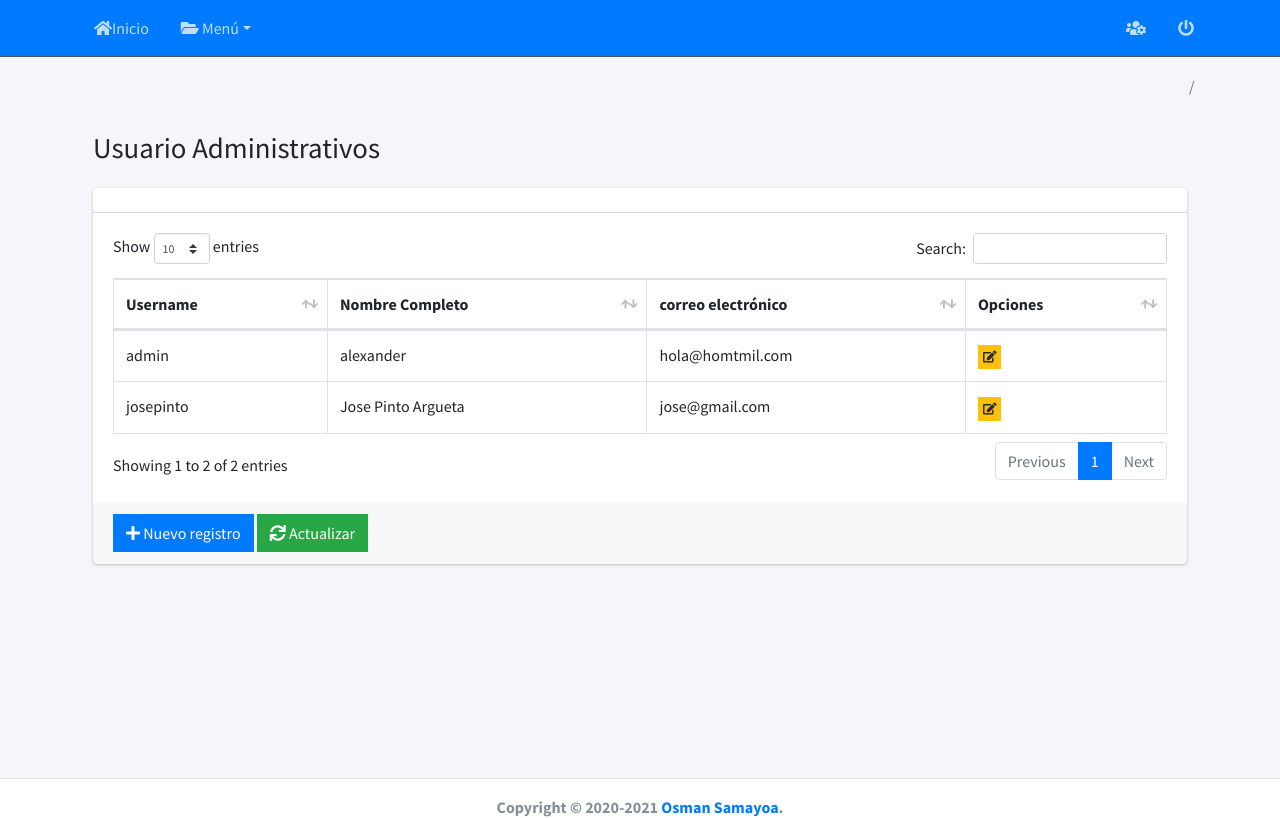
After one commit to comunidad-prueba05/appcliente-calidad, a Django app: page /usuario/list-usuario/ in a window 1280 px wide. The commit adds this page. Shown: the top 818 px of the page. Run offline with Django 3.2, Linux system fonts and the light colour scheme; data comes from the database, SQL or seed files in the repository; both versions use the stored data as it was after the commit; some libraries are stand-ins or nearby versions.

Commit message:
usuario creado

```diff
--- a/config/urls.py
+++ b/config/urls.py
@@ -23,6 +23,7 @@ urlpatterns = [
     path('',include(('homepage.urls', 'homepage'), namespace='homepage') ),
     path('bases/',include(('bases.urls', 'bases'), namespace='bases') ),
     path('ordenes/',include(('ordenes.urls', 'ordenes'), namespace='ordenes') ),
+    path('usuario/',include(('usuario.urls', 'usuario'), namespace='usuario') ),
     path('admin/', admin.site.urls),
 
 ]
--- a/ordenes/views.py
+++ b/ordenes/views.py
@@ -63,7 +63,6 @@ class OrdenServicio(ListView):
 
     def get_queryset(self):
         tiket = self.model.objects.latest('date_creation')
-        # print(tiket)
         return  tiket
 
 
@@ -72,7 +71,6 @@ class OrdenServicio(ListView):
         context ['title'] = 'Atencion al Cliente'
         context['list_url'] = reverse_lazy('ordenes:lista_ordenes_servicios')
         context['new_url'] = reverse_lazy('ordenes:new_ordenes_servicios')
-        print(context)
         return context
 
 class ServicioNew(CreateView):
--- a/templates/base/header.html
+++ b/templates/base/header.html
@@ -15,7 +15,7 @@
         <div class="collapse navbar-collapse order-3" id="navbarCollapse">
             <ul class="navbar-nav">
                 <li class="nav-item">
-                    <a href="#" class="nav-link"><i class="fas fa-home"></i> Home</a>
+                    <a href="{% url 'bases:home' %}" class="nav-link"><i class="fas fa-home"></i>Inicio</a>
                 </li>
                 <li class="nav-item dropdown">
                     <a id="dropdownSubMenu1" href="#" data-toggle="dropdown" aria-haspopup="true" aria-expanded="false"
@@ -33,6 +33,8 @@
                             Formulario del servicio</a></li>
                         <li><a href="{% url 'ordenes:lista_cliente' %}" class="dropdown-item"><i
                                 class="fas fa-user-friends"></i> Listado de Clientes</a></li>
+                        <li><a href="{% url 'usuario:list_usuario' %}" class="dropdown-item"><i
+                                class="fas fa-user-friends"></i> Listado de Usuario</a></li>
                     </ul>
                 </li>
             </ul>
@@ -47,13 +49,13 @@
                         Sú último acceso fue {{ request.user.last_login }}
                     </span>
                     <div class="dropdown-divider"></div>
-                    <a href="#" class="dropdown-item">
+                    <a href="{% url 'usuario:update_usuario' user.pk %}" class="dropdown-item">
                         <i class="fas fa-edit mr-2"></i> Editar perfil
                         <span class="float-right text-muted text-sm">3 mins</span>
                     </a>
                     <div class="dropdown-divider"></div>
-                    <a href="#" class="dropdown-item">
-                        <i class="fas fa-lock mr-2"></i> Editar password
+                    <a href="{% url 'usuario:new_usuario' %}" class="dropdown-item">
+                        <i class="fas fa-lock mr-2"></i> Crear Usuario
                         <span class="float-right text-muted text-sm">12 hours</span>
                     </a>
                     <div class="dropdown-divider"></div>
--- /dev/null
+++ b/usuario/templates/usuario/crear_usuario.html
@@ -0,0 +1 @@
+{% extends 'base/form.html' %}
--- /dev/null
+++ b/usuario/templates/usuario/list_usuario.html
@@ -0,0 +1,24 @@
+{% extends 'base/list.html' %}
+
+{% block columns %}
+  <tr>
+    <th scope="col" >Username</th>
+    <th scope="col" >Nombre Completo</th>
+    <th scope="col" >correo electrónico</th>
+    <th class="all">Opciones</th>
+  </tr>
+{% endblock %}
+
+{% block rows %}
+{% for m in object_list  %}
+  <tr>
+    <td>{{m.username}}</td>
+    <td>{{m.first_name}} {{m.last_name}}</td>
+    <td>{{m.email}}</td>
+    <td>
+      <a href="{% url 'usuario:update_usuario' m.pk %}" class="btn btn-warning btn-xs btn-flat">
+        <i class="fas fa-edit"></i></a>
+    </td>
+  </tr>
+{% endfor %}
+{% endblock %}
--- /dev/null
+++ b/usuario/urls.py
@@ -0,0 +1,11 @@
+from django.urls import path
+from usuario.views import RegistrarUser, UserList, UserUpdate
+
+
+
+urlpatterns = [
+    path('list-usuario/', UserList.as_view(), name='list_usuario'),
+    path('new-usuario/', RegistrarUser.as_view(), name='new_usuario'),
+    path('update-usuario/<int:pk>/', UserUpdate.as_view(), name='update_usuario'),
+
+]
--- a/usuario/views.py
+++ b/usuario/views.py
@@ -1,10 +1,43 @@
 from django.shortcuts import render
-import random
+
 from django.views.generic import CreateView, ListView, UpdateView, DeleteView,TemplateView
+from django.urls import reverse_lazy
+from usuario.models import User
+from usuario.forms import FormularioUser
 
 
-# def generador(ListView):
-#     for i in range(1,50):
-#         x = random.randint(1, 100);
-#         print(x)
-#         return x
+class UserList(ListView):
+    model = User
+    template_name = 'usuario/list_usuario.html'
+
+    def get_queryset(self):
+        return self.model.objects.all()
+
+    def get_context_data(self , *args , **kwargs):
+        context = super().get_context_data(*args, **kwargs)
+        context ['title'] = 'Usuario Administrativos'
+        context['list_url'] = reverse_lazy('usuario:list_usuario')
+        context['new_url'] = reverse_lazy('usuario:new_usuario')
+        return context
+
+class RegistrarUser(CreateView):
+    model = User
+    form_class = FormularioUser
+    template_name = 'usuario/crear_usuario.html'
+    success_url = reverse_lazy('usuario:list_usuario')
+
+    def get_context_data(self , *args , **kwargs):
+        context = super().get_context_data(*args, **kwargs)
+        context ['title'] = 'Registrar Usuario'
+        return context
+
+class UserUpdate(UpdateView):
+    model = User
+    form_class = FormularioUser
+    template_name = 'usuario/crear_usuario.html'
+    success_url = reverse_lazy('user:user_listlist_usuario')
+
+    def get_context_data(self , *args , **kwargs):
+        context = super().get_context_data(*args, **kwargs)
+        context ['title'] = 'Editar Usuario'
+        return context
```
Also changed, not shown: usuario/forms.py (added, +163 -0 lines), db.sqlite3.
